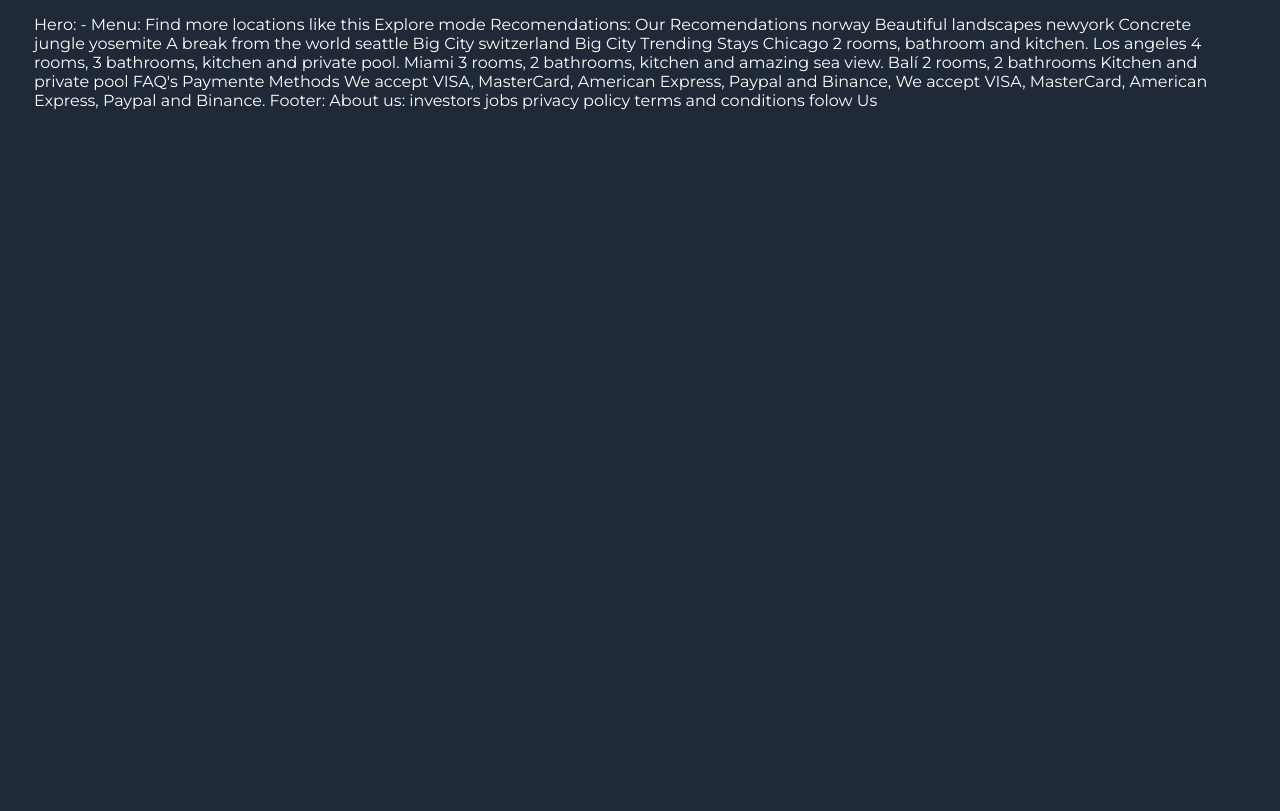
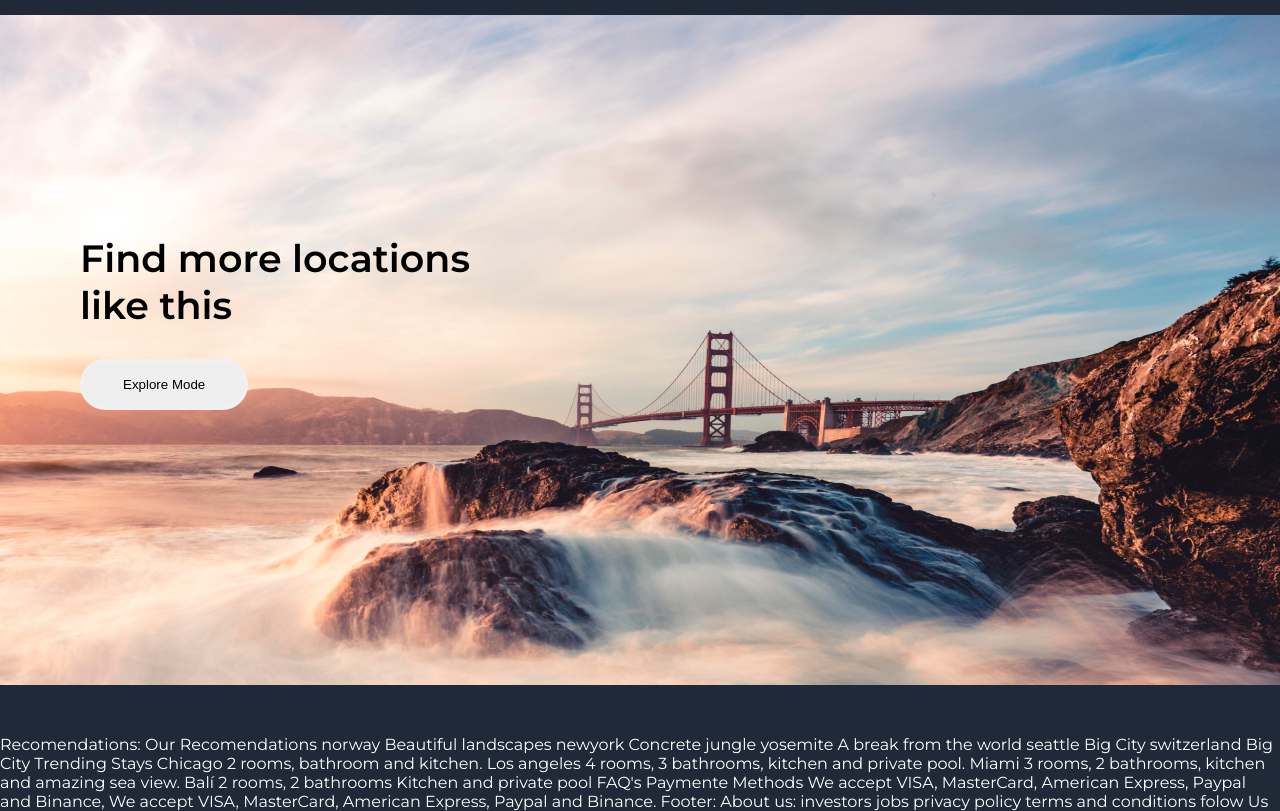
Before and after one commit to nivamolin/travel-website, a plain HTML site: page images/index.html in a window 1280 px wide. Shown: the part 55-866 px from the top of the page. Before the commit the page ends 800 px from the top, so only its background shows below. Drawn offline with Linux system fonts and the light colour scheme.

Commit message:
section hero version desktop terminado

```diff
--- a/images/index.html
+++ b/images/index.html
@@ -30,20 +30,13 @@
             <img src="/images/Icons/login-icon.png" alt="" class="header__icons">
         </div>
     </header>
+    <section class="hero">
+        <h1 class="hero__title">Find more locations<br>like this </h1>
+        <button class="hero__button">Explore Mode</button>
+    </section>
 
 
 
-
-
-
-
-    Hero:
-    - Menu:
-
-
-
-        Find more locations like this
-        Explore mode
 
 
 
--- a/images/main.css
+++ b/images/main.css
@@ -35,7 +35,6 @@ body {
     font-family: var(--font-family);
     background-color: var(--azul-oscuro);
     color: var(--blanco);
-    padding: var(--padding);
 }
 
 
@@ -46,6 +45,8 @@ body {
     display: flex;
     justify-content: space-between;
     align-items: center;
+
+    padding: var(--padding);
 }
 
 .header__logo {
@@ -80,3 +81,25 @@ body {
     align-items: center;
     justify-content: space-between;
 }
+
+/* ---- section hero ---- */
+
+.hero {
+    height: 90vh;
+    background-image: url(/images/hero.png);
+    background-repeat: no-repeat;
+    padding-left: 80px;
+}
+
+.hero__title {
+    font-size: var(--heading);
+    color: var(--negro);
+    padding-top: 220px;
+}
+
+.hero__button {
+    padding: 15px 40px;
+    margin-top: 30px;
+    border-radius: 50px;
+    border: 3px solid #F1F1F1;
+}
```
